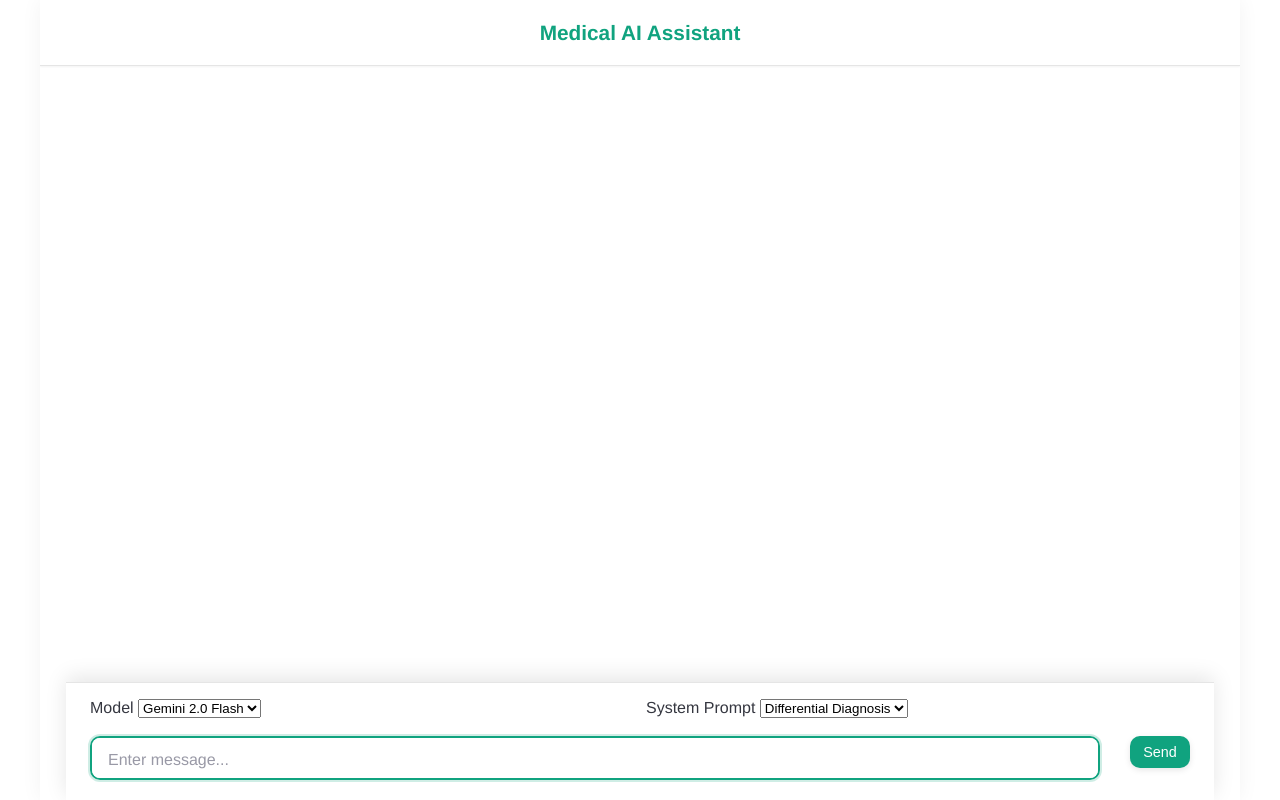
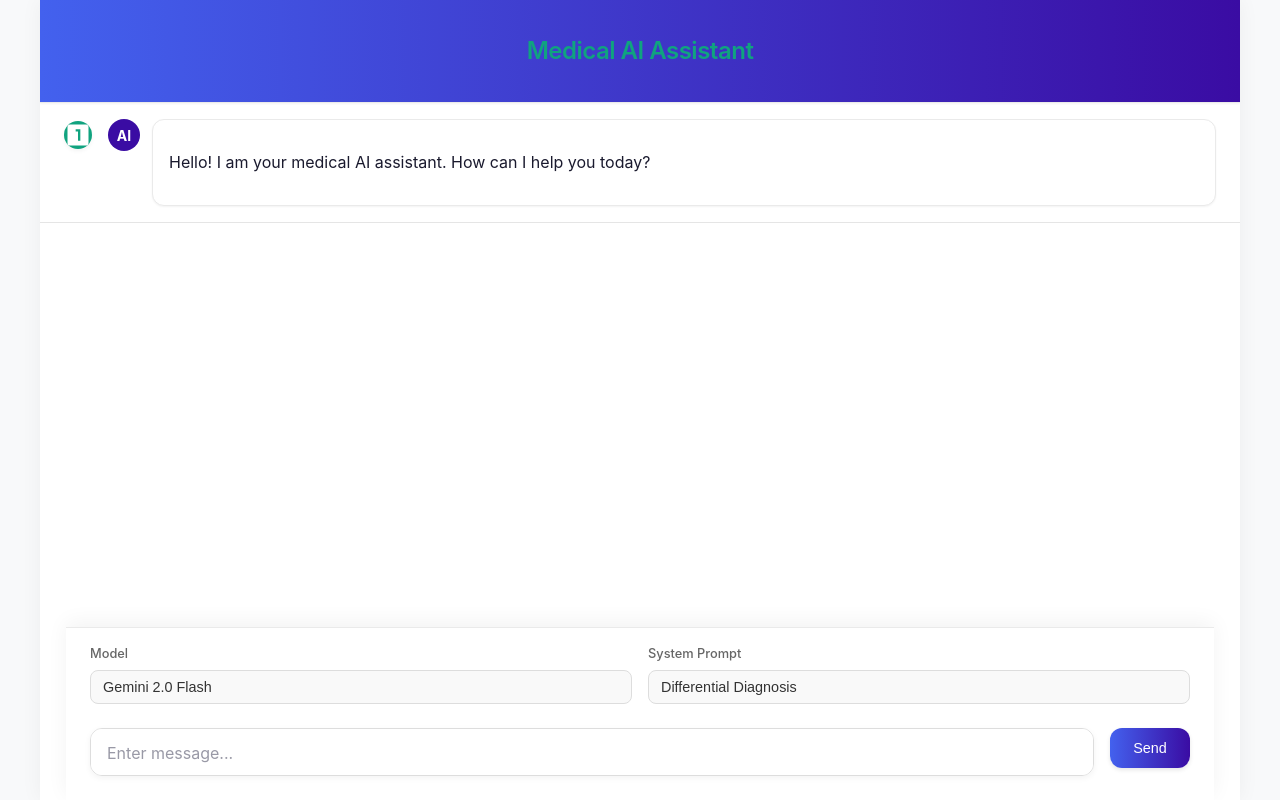
Before and after one commit to symbiologist/dwuddx, a Flask app: template templates/index.html in a window 1280 px wide. Run offline with Flask 3, Linux system fonts and the light colour scheme; the template is opened without the code that fills it, so the values that code supplies are empty.

Commit message:
Update UI

```diff
--- a/templates/index.html
+++ b/templates/index.html
@@ -90,16 +90,50 @@
                 messageDiv.className = `message ${role}-message`;
                 messageDiv.style.width = "100%"; // Ensure full width
                 messageDiv.style.marginBottom = '70px'; // Add significant bottom margin to the last message
+                messageDiv.style.padding = '16px 24px'; // Add padding
+
+                // Create avatar element
+                const avatarDiv = document.createElement('div');
+                avatarDiv.style.width = '32px';
+                avatarDiv.style.height = '32px';
+                avatarDiv.style.borderRadius = '50%';
+                avatarDiv.style.marginRight = '12px';
+                avatarDiv.style.flexShrink = '0';
+                avatarDiv.style.display = 'flex';
+                avatarDiv.style.alignItems = 'center';
+                avatarDiv.style.justifyContent = 'center';
+                avatarDiv.style.color = 'white';
+                avatarDiv.style.fontWeight = 'bold';
+                avatarDiv.style.fontSize = '14px';
+
+                // Create message container with avatar and content
+                const messageContainer = document.createElement('div');
+                messageContainer.style.display = 'flex';
+                messageContainer.style.alignItems = 'flex-start';
+                messageContainer.style.width = '100%';
 
                 const contentDiv = document.createElement('div');
                 contentDiv.style.width = "100%"; // Ensure content takes full width
                 contentDiv.style.maxWidth = "100%"; // Maximum width
+                contentDiv.style.borderRadius = '12px';
+                contentDiv.style.padding = '12px 16px';
+                contentDiv.style.boxShadow = '0 1px 2px rgba(0,0,0,0.05)';
 
                 if (role === 'user') {
-                    // User messages are displayed as plain text
+                    // User message styling
+                    messageDiv.style.backgroundColor = '#f8f9fa';
+                    avatarDiv.style.backgroundColor = '#4361EE';
+                    avatarDiv.textContent = 'U';
+                    contentDiv.style.backgroundColor = '#f0f7ff';
+                    contentDiv.style.border = '1px solid #e6f0ff';
                     contentDiv.textContent = content;
                 } else {
-                    // Assistant messages are rendered as markdown
+                    // Assistant message styling
+                    messageDiv.style.backgroundColor = 'white';
+                    avatarDiv.style.backgroundColor = '#3A0CA3';
+                    avatarDiv.textContent = 'AI';
+                    contentDiv.style.backgroundColor = 'white';
+                    contentDiv.style.border = '1px solid #eaeaea';
                     contentDiv.innerHTML = marked.parse(content);
                 }
 
@@ -107,7 +141,9 @@
                     contentDiv.id = id;
                 }
 
-                messageDiv.appendChild(contentDiv);
+                messageContainer.appendChild(avatarDiv);
+                messageContainer.appendChild(contentDiv);
+                messageDiv.appendChild(messageContainer);
                 chatArea.appendChild(messageDiv);
 
                 scrollToBottom();
@@ -166,14 +202,15 @@
                 // Initialize height
                 autoResizeTextarea(textarea);
 
-                // No initial message
+                // Add welcome message
+                addMessageToChat('assistant', 'Hello! I am your medical AI assistant. How can I help you today?');
             });
         </script>
     </head>
-    <body style="width: 100%; margin: 0; padding: 0; display: flex; flex-direction: column; height: 100vh; overflow: hidden;">
-        <div class="container" style="max-width: 1200px; width: 100%; margin: 0 auto; display: flex; flex-direction: column; height: 100vh; overflow: hidden;">
-            <header>
-                <h1>Medical AI Assistant</h1>
+    <body style="width: 100%; margin: 0; padding: 0; display: flex; flex-direction: column; height: 100vh; overflow: hidden; font-family: 'Inter', -apple-system, BlinkMacSystemFont, 'Segoe UI', Roboto, Oxygen, Ubuntu, Cantarell, 'Open Sans', 'Helvetica Neue', sans-serif; color: #1A1A2E; background-color: #f8f9fa;">
+        <div class="container" style="max-width: 1200px; width: 100%; margin: 0 auto; display: flex; flex-direction: column; height: 100vh; overflow: hidden; background-color: white; box-shadow: 0 0 20px rgba(0,0,0,0.05);">
+            <header style="padding: 16px 0; border-bottom: 1px solid #eaeaea; background: linear-gradient(to right, #4361EE, #3A0CA3); color: white;">
+                <h1 style="text-align: center; margin: 0; font-size: 1.5em; font-weight: 600; letter-spacing: -0.5px;">Medical AI Assistant</h1>
             </header>
 
             <main style="width: 100%; flex: 1; overflow: hidden; display: flex; flex-direction: column;">
@@ -182,31 +219,53 @@
                 </div>
             </main>
 
-            <footer class="input-area" style="max-width: 1100px; width: 100%; flex-shrink: 0; position: relative; z-index: 100; box-shadow: 0 -5px 20px rgba(0,0,0,0.1);">
-                <div class="dropdown-row">
-                    <div class="dash-dropdown-container">
-                        <label for="model-dropdown">Model</label>
-                        <select id="model-dropdown" class="dropdown">
+            <footer class="input-area" style="max-width: 1100px; width: 100%; flex-shrink: 0; position: relative; z-index: 100; box-shadow: 0 -5px 20px rgba(0,0,0,0.05); background-color: white; padding: 16px 24px; border-top: 1px solid #eaeaea;">
+                <div class="dropdown-row" style="display: flex; gap: 16px; margin-bottom: 16px;">
+                    <div class="dash-dropdown-container" style="flex: 1;">
+                        <label for="model-dropdown" style="display: block; margin-bottom: 6px; font-size: 0.8em; color: #666; font-weight: 500;">Model</label>
+                        <select id="model-dropdown" class="dropdown" style="width: 100%; padding: 8px 12px; border-radius: 8px; border: 1px solid #ddd; background-color: #f9f9f9; font-size: 0.9em; color: #333; appearance: none; background-repeat: no-repeat; background-position: right 12px center; cursor: pointer; transition: all 0.2s ease;">
                             <option value="gemini/gemini-2.0-flash">Gemini 2.0 Flash</option>
                             <option value="claude-3-opus-20240229">Claude 3 Opus</option>
                         </select>
                     </div>
 
-                    <div class="dash-dropdown-container">
-                        <label for="prompt-dropdown">System Prompt</label>
-                        <select id="prompt-dropdown" class="dropdown">
+                    <div class="dash-dropdown-container" style="flex: 1;">
+                        <label for="prompt-dropdown" style="display: block; margin-bottom: 6px; font-size: 0.8em; color: #666; font-weight: 500;">System Prompt</label>
+                        <select id="prompt-dropdown" class="dropdown" style="width: 100%; padding: 8px 12px; border-radius: 8px; border: 1px solid #ddd; background-color: #f9f9f9; font-size: 0.9em; color: #333; appearance: none; background-repeat: no-repeat; background-position: right 12px center; cursor: pointer; transition: all 0.2s ease;">
                             <option value="prompt1">Differential Diagnosis</option>
                             <option value="prompt2">Medical Information</option>
                         </select>
                     </div>
                 </div>
 
-                <form id="chat-form" onsubmit="submitMessage(event)" class="input-row" style="width: 100%; gap: 30px; display: flex; align-items: flex-start;">
-                    <div class="dash-input-container" style="width: 100%; flex: 1;">
-                        <textarea id="user-input" placeholder="Enter message..." autocomplete="off" rows="1" style="width: 100%; font-size: 1em; font-family: 'Helvetica', Arial, sans-serif; border-radius: 10px; border: 2px solid #10A37F; resize: none; min-height: 24px; max-height: 120px; overflow-y: auto;"></textarea>
+                <form id="chat-form" onsubmit="submitMessage(event)" class="input-row" style="width: 100%; gap: 16px; display: flex; align-items: flex-start;">
+                    <div class="dash-input-container" style="width: 100%; flex: 1; position: relative;">
+                        <textarea id="user-input" placeholder="Enter message..." autocomplete="off" rows="1" style="width: 100%; font-size: 1em; font-family: inherit; border-radius: 12px; border: 1px solid #ddd; padding: 12px 16px; resize: none; min-height: 24px; max-height: 120px; overflow-y: auto; box-shadow: 0 2px 6px rgba(0,0,0,0.05); transition: border-color 0.2s ease, box-shadow 0.2s ease; outline: none;"></textarea>
+                        <style>
+                            #user-input:focus {
+                                border-color: #4361EE;
+                                box-shadow: 0 0 0 2px rgba(67, 97, 238, 0.2);
+                            }
+                            .send-button:hover {
+                                transform: translateY(-1px);
+                                box-shadow: 0 4px 8px rgba(0,0,0,0.15);
+                            }
+                            .send-button:active {
+                                transform: translateY(0);
+                                box-shadow: 0 2px 4px rgba(0,0,0,0.1);
+                            }
+                            select.dropdown:hover {
+                                border-color: #4361EE;
+                            }
+                            select.dropdown:focus {
+                                border-color: #4361EE;
+                                box-shadow: 0 0 0 2px rgba(67, 97, 238, 0.2);
+                                outline: none;
+                            }
+                        </style>
                     </div>
 
-                    <button type="submit" class="send-button" style="align-self: flex-start; border-radius: 10px; border: none; padding: 6px 12px; font-size: 0.9em; height: 32px; min-width: 60px;">Send</button>
+                    <button type="submit" class="send-button" style="align-self: flex-start; border-radius: 12px; border: none; padding: 10px 16px; font-size: 0.9em; font-weight: 500; height: 40px; min-width: 80px; background: linear-gradient(to right, #4361EE, #3A0CA3); color: white; cursor: pointer; transition: all 0.2s ease; box-shadow: 0 2px 4px rgba(0,0,0,0.1);">Send</button>
                 </form>
             </footer>
         </div>
```
Also changed, not shown: src/app3.py (+79 -20 lines).
